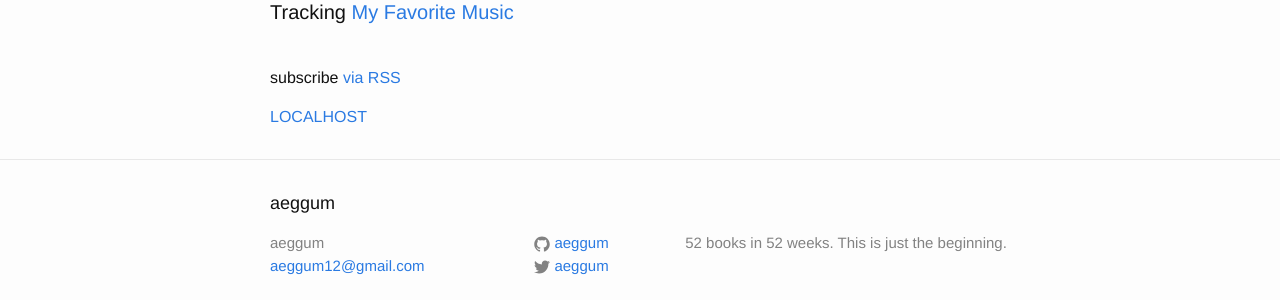
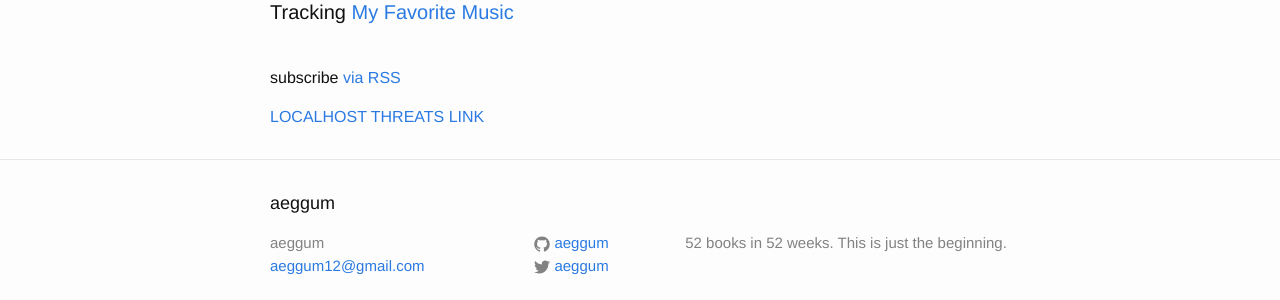
Before and after one commit to aeggum/aeggum.github.io, a Jekyll site: the page built from index.html, in a window 1280 px wide. Shown: the part 314-614 px from the top of the page. Built offline with Jekyll 4.4.1, drawn with Linux system fonts in a browser that asks for light colours.

Commit message:
Add threats link

```diff
--- a/index.html
+++ b/index.html
@@ -37,5 +37,6 @@ layout: default
   <p class="rss-subscribe">subscribe <a href="{{ "/feed.xml" | prepend: site.baseurl }}">via RSS</a></p>
 
   <a href="http://localhost:3011/?provider=NES&token=kdFAntieDsFxBssI6Ax3KWBhKwzIVDQIqmBl9HCA-YAInA8xdHNh9mkJtkY-telmchUhLaaMElzGjOufdI1iWdxhm_2WpG-nOFd3JHzeXQ2hEJgFn4LFBMGm3DTQ44Ew">LOCALHOST</a>
+  <a href="https://threats.utilisocial.io/threats/summary/629587">THREATS LINK</a>
 
 </div>
```
